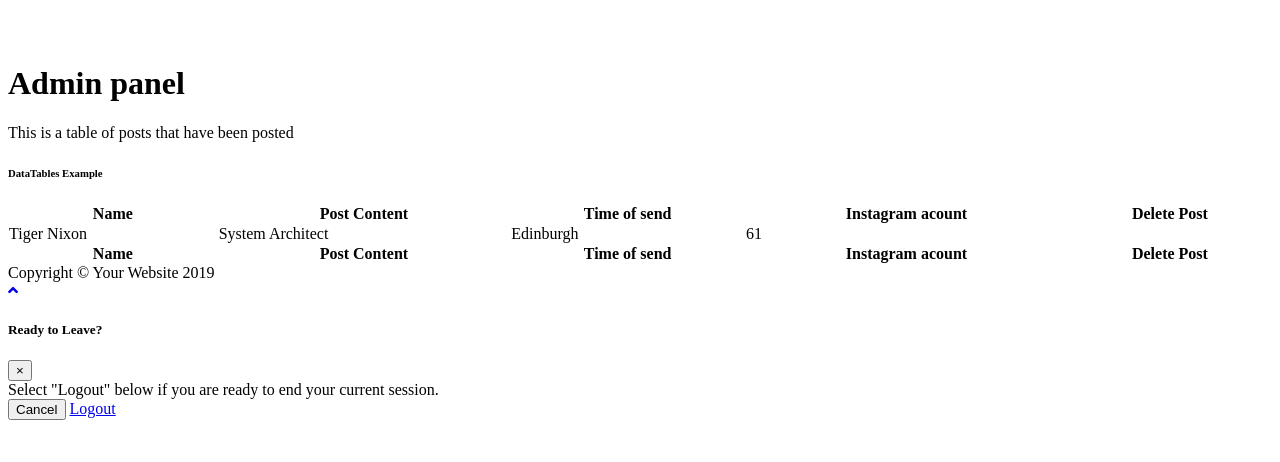
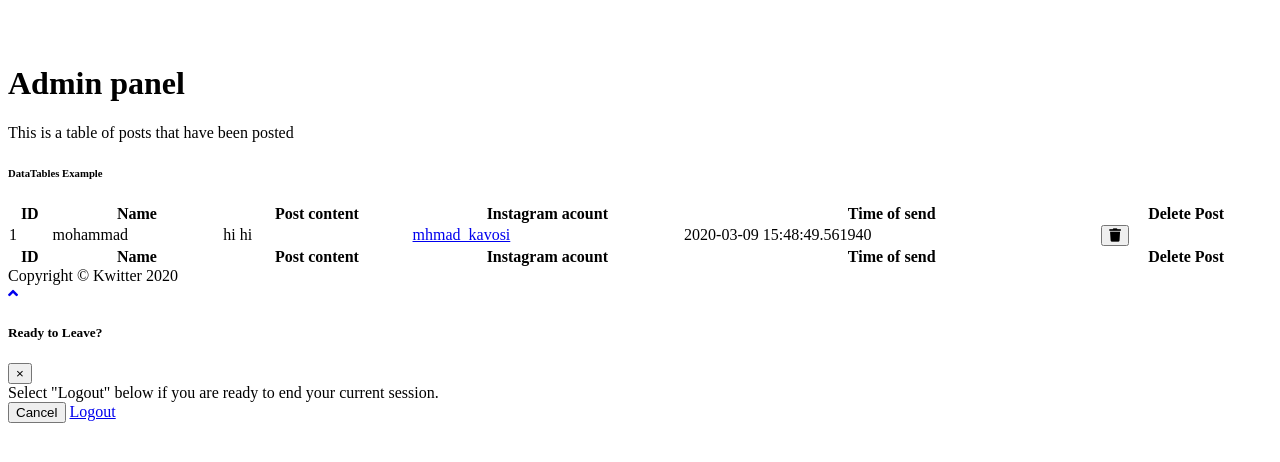
Before and after one commit to mhmadkavosi/kwitter, a Flask app: page /admin_panel in a window 1280 px wide. Shown: the top 462 px of the page. Run offline with Flask 2, Linux system fonts and the light colour scheme; the first user in the database is signed in; data comes from the database, SQL or seed files in the repository; some libraries are stand-ins or nearby versions.

Commit message:
added time of send of posts and showing posts in admin panel

```diff
--- a/app.py
+++ b/app.py
@@ -7,9 +7,9 @@ from os import path
 from bs4 import BeautifulSoup
 import urllib.request
 import requests
+import datetime
 
-
-# TODO add time of send to database
+# TODO make delete post for delete post form admin panel
 
 app = Flask(__name__)
 CORS(app)
@@ -70,15 +70,11 @@ def logout():
     return redirect('/admin_login')
 
 
-@app.route('/admin_panel',methods=['POST','GET'])
-@login_required
-def admin_panel():
-    return render_template('admin_panel.html')
 
-def create_post(name,content,insta_account):
+def create_post(name,content,insta_account,time_of_send):
     con = sql.connect(path.join(ROUT,'database.db'))
     cur = con.cursor()
-    cur.execute('INSERT INTO post (name,content,insta_account) VALUES(?, ?,?)',(name,content,insta_account))
+    cur.execute('INSERT INTO post (name,content,insta_account,time_of_send) VALUES(?, ?,?,?)',(name,content,insta_account,time_of_send))
     con.commit()
     con.close()
     flash('Your post was sent correctly')
@@ -106,6 +102,11 @@ def instagram_account():
 
 
 
+@app.route('/admin_panel',methods=['POST','GET'])
+@login_required
+def admin_panel():
+    show_post = get_post()
+    return render_template('admin_panel.html',show_post=show_post)
 
 def likes(): # TODO users can like the posts
     pass
@@ -122,7 +123,8 @@ def send_post():
         name = request.form.get('name')
         post = request.form.get('post')
         insta_account = request.form.get('insta_account')
-        create_post(name,post,insta_account)
+        time_of_send = datetime.datetime.now()
+        create_post(name,post,insta_account,time_of_send)
 
     return render_template('send_post.html')
 
--- a/req.txt
+++ b/req.txt
@@ -14,6 +14,7 @@ Click==7.0
 command-not-found==0.3
 cryptography==2.8
 cupshelpers==1.0
+DateTime==4.3
 dbus-python==1.2.16
 decorator==4.3.0
 defer==1.0.6
@@ -110,3 +111,4 @@ Werkzeug==1.0.0
 wrapt==1.11.2
 WTForms==2.2.1
 xkit==0.0.0
+zope.interface==4.7.1
--- a/templates/admin_panel.html
+++ b/templates/admin_panel.html
@@ -42,28 +42,35 @@
                 <table class="table table-bordered" id="dataTable" width="100%" cellspacing="0">
                   <thead>
                     <tr>
+                      <th>ID</th>
                       <th>Name</th>
-                      <th>Post Content</th>
+                      <th>Post content</th>
+                      <th>Instagram acount</th>
                       <th>Time of send</th>
-                      <th>Instagram acount</th>
                       <th>Delete Post</th>
                     </tr>
                   </thead>
                   <tfoot>
                     <tr>
+                      <th>ID</th>
                       <th>Name</th>
-                      <th>Post Content</th>
+                      <th>Post content</th>
+                      <th>Instagram acount</th>
                       <th>Time of send</th>
-                      <th>Instagram acount</th>
                       <th>Delete Post</th>
                     </tr>
                   </tfoot>
                   <tbody>
+                    {%for posts in show_post%}
                     <tr>
-                      <td>Tiger Nixon</td>
-                      <td>System Architect</td>
-                      <td>Edinburgh</td>
-                      <td>61</td>
+                      <td>{{posts[0]}}</td>
+                      <td>{{posts[1]}}</td>
+                      <td>{{posts[2]}}</td>
+                      <td><a href="https://instagram.com/{{posts[3]}}">{{posts[3]}}</a></td>
+                      <td>{{posts[4]}}</td>
+                      <td><button name="delete_post"><i class="fa fa-trash" aria-hidden="true"></i></button></td>
+                      {%endfor%}
+
                     </tr>
                   </tbody>
                 </table>
@@ -81,7 +88,7 @@
       <footer class="sticky-footer bg-white">
         <div class="container my-auto">
           <div class="copyright text-center my-auto">
-            <span>Copyright &copy; Your Website 2019</span>
+            <span>Copyright &copy; Kwitter 2020</span>
           </div>
         </div>
       </footer>
```
Also changed, not shown: other parts of templates/admin_panel.html (+1 -1 lines), database.db.
